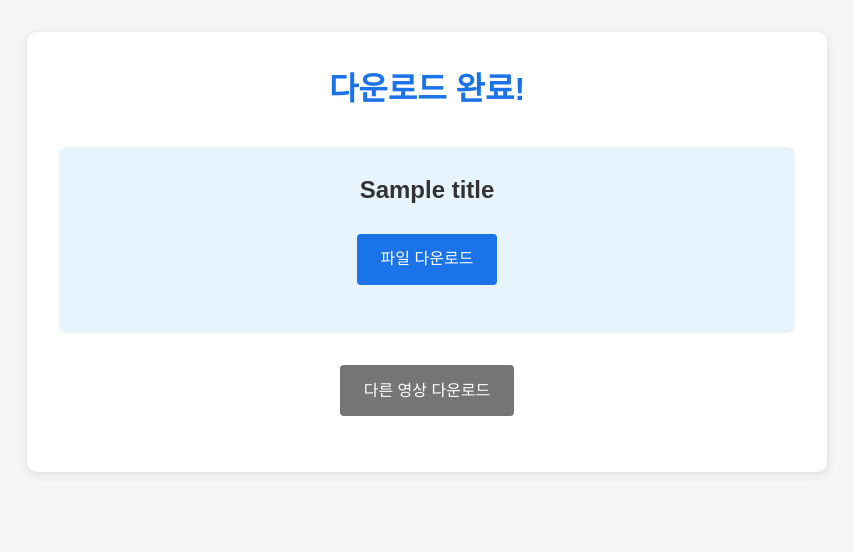
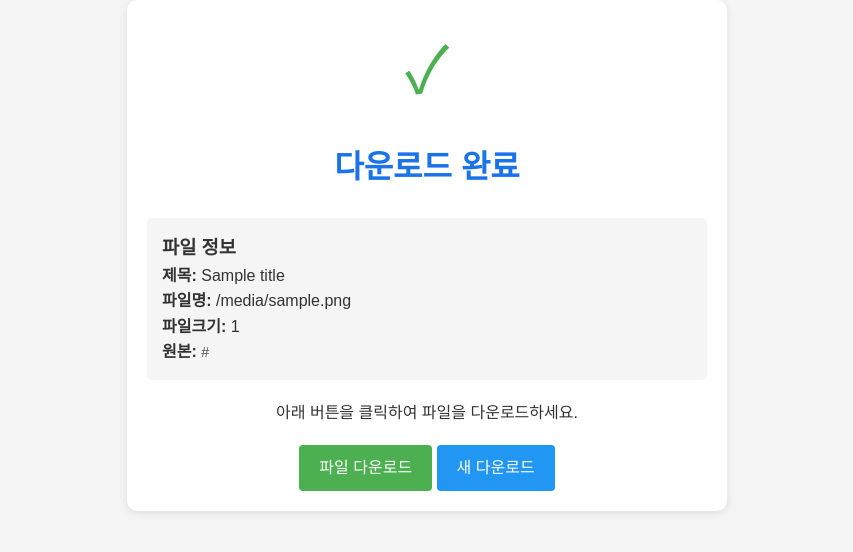
Before and after one commit to raphaelIl/dl-test, a Flask app: template templates/download_result.html in a window 1280 px wide. Shown: the top 552 px of the page, without its empty margins (213-1066 px from the left). Run offline with Flask 3, Linux system fonts and the light colour scheme; the template is opened without the code that fills it: most values are stand-ins (such as "Sample title", 1, 10 or a date in 2020).

Commit message:
Implement download status tracking and enhance user experience with waiting and result pages

```diff
--- a/app.py
+++ b/app.py
@@ -1,5 +1,5 @@
 # TODO(2025.03.23.Sun): celery를 사용하여 비동기로 다운로드 제공할 수 있게 해야할수도
-from flask import Flask, render_template, request, send_file, url_for, redirect
+from flask import Flask, render_template, request, send_file, url_for, redirect, Response
 import yt_dlp
 import os
 import uuid
@@ -11,6 +11,11 @@ from datetime import datetime
 from dotenv import load_dotenv
 from flask_limiter import Limiter
 from flask_limiter.util import get_remote_address
+from concurrent.futures import ThreadPoolExecutor
+from functools import lru_cache
+from werkzeug.utils import secure_filename
+from urllib.parse import quote
+from slugify import slugify  # pip install python-slugify가 필요할 수 있음
 
 # 환경 변수 로드
 load_dotenv()
@@ -22,6 +27,9 @@ DOWNLOAD_FOLDER = os.getenv('DOWNLOAD_FOLDER', 'downloads')
 MAX_FILE_AGE = int(os.getenv('MAX_FILE_AGE', 14))  # 일 단위
 MAX_FILE_SIZE = int(os.getenv('MAX_FILE_SIZE', 2 * 1024 * 1024 * 1024))  # 기본 2GB
 
+# 다운로드 상태를 저장할 딕셔너리
+download_status = {}
+
 # 로깅 설정
 logging.basicConfig(
     filename='app.log',
@@ -29,7 +37,7 @@ logging.basicConfig(
     format='%(asctime)s - %(levelname)s - %(message)s'
 )
 
-# 요청 제한 설정 - 수정된 버전
+# 요청 제한 설정
 limiter = Limiter(
     key_func=get_remote_address,
     default_limits=["200 per day", "50 per hour"]
@@ -39,8 +47,74 @@ limiter.init_app(app)
 if not os.path.exists(DOWNLOAD_FOLDER):
     os.makedirs(DOWNLOAD_FOLDER)
 
+# 스레드 풀 초기화
+executor = ThreadPoolExecutor(max_workers=3)
+
+# URL 정보 캐싱 (재요청 시 빠른 응답)
+@lru_cache(maxsize=100)
+def get_video_info(url):
+    with yt_dlp.YoutubeDL({'quiet': True, 'simulate': True}) as ydl:
+        return ydl.extract_info(url, download=False)
+
+# 비동기 다운로드 함수
+def download_video(video_url, file_id, download_path):
+    try:
+        download_status[file_id] = {'status': 'downloading', 'progress': 0}
+
+        def progress_hook(d):
+            if d['status'] == 'downloading':
+                if 'total_bytes' in d and d['total_bytes'] > 0:
+                    progress = (d['downloaded_bytes'] / d['total_bytes']) * 100
+                elif 'total_bytes_estimate' in d and d['total_bytes_estimate'] > 0:
+                    progress = (d['downloaded_bytes'] / d['total_bytes_estimate']) * 100
+                else:
+                    progress = 0
+                download_status[file_id] = {'status': 'downloading', 'progress': progress}
+            elif d['status'] == 'finished':
+                download_status[file_id] = {'status': 'processing', 'progress': 100}
+
+        ydl_opts = {
+            'format': 'bestvideo[ext=mp4]+bestaudio[ext=m4a]/best[ext=mp4]/best',
+            'merge_output_format': 'mp4',  # 출력 형식을 mp4로 강제 지정
+            'outtmpl': download_path + '/%(title)s.%(ext)s',
+            'noplaylist': True,
+            'retries': 3,
+            'fragment_retries': 3,
+            'socket_timeout': 15,
+            'max_filesize': MAX_FILE_SIZE,
+            'noprogress': True,  # 프로그레스바 비활성화로 메모리 절약
+            'buffersize': 1024,  # 버퍼 크기 조정
+            'http_headers': {
+                'User-Agent': 'Mozilla/5.0 (Windows NT 10.0; Win64; x64) AppleWebKit/537.36 (KHTML, like Gecko) Chrome/91.0.4472.124 Safari/537.36',
+            },
+            'postprocessors': [{
+                'key': 'FFmpegVideoConvertor',
+                'preferedformat': 'mp4',
+            }],
+            'progress_hooks': [progress_hook],
+        }
+
+        # 비디오 정보 추출
+        with yt_dlp.YoutubeDL(ydl_opts) as ydl:
+            info = ydl.extract_info(video_url, download=True)
+            download_status[file_id] = {
+                'status': 'completed',
+                'title': info.get('title', '알 수 없는 제목'),
+                'url': video_url
+            }
+            logging.info(f"다운로드 성공: {info.get('title')} ({video_url})")
+            return info
+    except Exception as e:
+        download_status[file_id] = {'status': 'error', 'error': str(e)}
+        logging.error(f"다운로드 오류 (URL: {video_url}): {str(e)}")
+        return None
+    finally:
+        # 명시적 리소스 정리
+        import gc
+        gc.collect()
+
 @app.route('/', methods=['GET', 'POST'])
-@limiter.limit("5 per minute")
+# @limiter.limit("5 per minute")
 def index():
     if request.method == 'POST':
         video_url = request.form['video_url']
@@ -57,103 +131,164 @@ def index():
             if not os.path.exists(download_path):
                 os.makedirs(download_path)
 
-            ydl_opts = {
-                'format': 'bestvideo[ext=mp4]+bestaudio[ext=m4a]/best[ext=mp4]/best',
-                'merge_output_format': 'mp4',  # 출력 형식을 mp4로 강제 지정
-                'outtmpl': download_path + '/%(title)s.%(ext)s',
-                'noplaylist': True,
-                'retries': 5,
-                'fragment_retries': 5,
-                'socket_timeout': 30,
-                'max_filesize': MAX_FILE_SIZE,
-                'http_headers': {
-                    'User-Agent': 'Mozilla/5.0 (Windows NT 10.0; Win64; x64) AppleWebKit/537.36 (KHTML, like Gecko) Chrome/91.0.4472.124 Safari/537.36',
-                    'Accept': 'text/html,application/xhtml+xml,application/xml;q=0.9,image/webp,*/*;q=0.8',
-                },
-                'postprocessors': [{
-                    'key': 'FFmpegVideoConvertor',
-                    'preferedformat': 'mp4',
-                }],
-            }
+            # 별도 스레드에서 다운로드 시작
+            executor.submit(download_video, video_url, file_id, download_path)
 
-            # 비디오 정보 추출
-            with yt_dlp.YoutubeDL(ydl_opts) as ydl:
-                info = ydl.extract_info(video_url, download=True)
-                video_title = info.get('title', 'video')
-                video_ext = info.get('ext', 'mp4')
+            # 다운로드 대기 페이지로 리다이렉트
+            return redirect(url_for('download_waiting', file_id=file_id))
 
-                # 로그 기록
-                logging.info(f"다운로드 성공: {video_title} ({video_url})")
-
-                # 다운로드 결과 페이지로 리다이렉트 (파일 ID만 전달)
-                return redirect(url_for('download_result', file_id=file_id, title=video_title))
-
-        except yt_dlp.utils.DownloadError as e:
-            error_msg = str(e)
-            logging.error(f"다운로드 오류 (URL: {video_url}): {error_msg}")
-
-            if "Connection reset by peer" in error_msg:
-                return render_template('index.html', error='접근이 제한된 사이트이거나 서버 접속이 차단되었습니다. 다른 URL을 시도해보세요.')
-            elif "unavailable" in error_msg.lower() or "not available" in error_msg.lower():
-                return render_template('index.html', error='영상을 찾을 수 없거나 제공자에 의해 제한된 콘텐츠입니다.')
-            else:
-                return render_template('index.html', error=f'다운로드 중 오류가 발생했습니다: {error_msg}')
         except Exception as e:
             logging.error(f"예상치 못한 오류 (URL: {video_url}): {str(e)}", exc_info=True)
             return render_template('index.html', error=f'다운로드 중 오류가 발생했습니다: {str(e)}')
 
-    return render_template('index.html')
+    return render_template('index.html', max_file_size_gb=MAX_FILE_SIZE/(1024*1024*1024))
+
+@app.route('/download-waiting/<file_id>')
+def download_waiting(file_id):
+    # file_id의 유효성 검증
+    if not re.match(r'^[0-9a-f\-]+$', file_id):
+        logging.warning(f"유효하지 않은 file_id 접근 시도: {file_id}")
+        return redirect(url_for('index'))
+
+    status = download_status.get(file_id, {'status': 'unknown'})
+
+    if status['status'] == 'completed':
+        return redirect(url_for('download_result', file_id=file_id, title=status.get('title', '다운로드 완료'), url=status.get('url', '')))
+
+    return render_template('download_waiting.html', file_id=file_id, status=status)
+
+@app.route('/check-status/<file_id>')
+def check_status(file_id):
+    if not re.match(r'^[0-9a-f\-]+$', file_id):
+        logging.warning(f"유효하지 않은 file_id 상태 확인 시도: {file_id}")
+        return {'status': 'error', 'error': '유효하지 않은 파일 ID'}
+
+    status = download_status.get(file_id, {'status': 'unknown'})
+    logging.info(f"상태 확인 요청: {file_id}, 현재 상태: {status}")
+    return status
 
 @app.route('/download-result')
 def download_result():
     file_id = request.args.get('file_id')
     title = request.args.get('title')
+    url = request.args.get('url', '')
 
     if not file_id:
         return redirect(url_for('index'))
 
-    # file_id의 유효성 검증 (악의적인 경로 탐색 방지)
+    # file_id의 유효성 검증
     if not re.match(r'^[0-9a-f\-]+$', file_id):
         logging.warning(f"유효하지 않은 file_id 접근 시도: {file_id}")
         return redirect(url_for('index'))
 
     download_path = os.path.join(DOWNLOAD_FOLDER, file_id)
 
+    # 파일 존재 확인 및 파일 경로 가져오기
     if not os.path.exists(download_path):
-        return redirect(url_for('index'))
+        logging.error(f"다운로드 경로를 찾을 수 없음: {download_path}")
+        return render_template('index.html', error="다운로드 파일을 찾을 수 없습니다.")
 
-    # 폴더 내 첫 번째 파일을 찾음
+    # 폴더 내 모든 파일 확인
     files = os.listdir(download_path)
+    logging.info(f"다운로드 폴더({file_id})의 파일 목록: {files}")
+
+    # 파일이 없는 경우
     if not files:
-        return redirect(url_for('index'))
+        logging.error(f"다운로드 폴더에 파일이 없음: {download_path}")
+        return render_template('index.html', error="다운로드된 파일이 없습니다.")
 
-    return render_template('download_result.html', title=title, file_id=file_id)
+    # 실제 파일 정보 확인
+    file_name = files[0]
+    file_path = os.path.join(download_path, file_name)
+    file_size = os.path.getsize(file_path) if os.path.isfile(file_path) else 0
+
+    # 파일 크기를 읽기 쉬운 형태로 변환
+    def readable_size(size_bytes):
+        if size_bytes < 1024:
+            return f"{size_bytes} B"
+        elif size_bytes < 1024 * 1024:
+            return f"{size_bytes / 1024:.1f} KB"
+        elif size_bytes < 1024 * 1024 * 1024:
+            return f"{size_bytes / (1024 * 1024):.1f} MB"
+        else:
+            return f"{size_bytes / (1024 * 1024 * 1024):.2f} GB"
+
+    file_size_readable = readable_size(file_size)
+
+    # 다운로드 성공 페이지 렌더링
+    return render_template('download_result.html',
+                           title=title,
+                           file_id=file_id,
+                           url=url,
+                           file_name=file_name,
+                           file_size=file_size_readable)
+
+def slugify(text):
+    """유니코드 텍스트를 URL 및 파일명에 안전한 ASCII 문자열로 변환"""
+    import re
+    import unicodedata
+
+    # 유니코드 정규화
+    text = unicodedata.normalize('NFKD', text)
+    # ASCII로 변환 가능한 문자만 남기고 나머지는 제거
+    text = re.sub(r'[^\w\s-]', '', text).strip().lower()
+    # 공백을 하이픈으로 변환
+    text = re.sub(r'[-\s]+', '-', text)
+
+    # 비어있으면 기본값 제공
+    if not text:
+        text = 'download'
+
+    return text
 
 @app.route('/download-file/<file_id>')
 def download_file(file_id):
-    # file_id의 유효성 검증
-    if not re.match(r'^[0-9a-f\-]+$', file_id):
-        logging.warning(f"유효하지 않은 file_id 다운로드 시도: {file_id}")
-        return redirect(url_for('index'))
+    try:
+        logging.info(f"파일 다운로드 시작: {file_id}")
 
-    download_path = os.path.join(DOWNLOAD_FOLDER, file_id)
+        # file_id 유효성 검증
+        if not re.match(r'^[0-9a-f\-]+$', file_id):
+            logging.warning(f"유효하지 않은 file_id 다운로드 시도: {file_id}")
+            return render_template('index.html', error="유효하지 않은 파일 ID입니다.")
 
-    if not os.path.exists(download_path):
-        return redirect(url_for('index'))
+        download_path = os.path.join(DOWNLOAD_FOLDER, file_id)
 
-    # 폴더 내 첫 번째 파일을 찾음
-    files = os.listdir(download_path)
-    if not files:
-        return redirect(url_for('index'))
+        if not os.path.exists(download_path):
+            logging.error(f"다운로드 경로를 찾을 수 없음: {download_path}")
+            return render_template('index.html', error="다운로드 파일을 찾을 수 없습니다.")
 
-    file_path = os.path.join(download_path, files[0])
+        files = os.listdir(download_path)
+        if not files:
+            logging.error(f"다운로드 폴더에 파일이 없음: {download_path}")
+            return render_template('index.html', error="다운로드된 파일이 없습니다.")
 
-    # 파일이 아니라 디렉토리인 경우 방지
-    if not os.path.isfile(file_path):
-        return redirect(url_for('index'))
+        filename = files[0]
+        file_path = os.path.join(download_path, filename)
 
-    logging.info(f"파일 다운로드: {file_id} - {os.path.basename(file_path)}")
-    return send_file(file_path, as_attachment=True)
+        if not os.path.isfile(file_path):
+            logging.error(f"파일이 아닌 경로: {file_path}")
+            return render_template('index.html', error="유효하지 않은 파일입니다.")
+
+        logging.info(f"파일 다운로드 제공: {file_id} - {filename}")
+
+        # 안전한 ASCII 파일명 생성
+        safe_filename = f"download-{file_id}.mp4"
+
+        # RFC 6266에 따라 파일명 인코딩
+        response = send_file(
+            file_path,
+            as_attachment=True,
+            mimetype='video/mp4'
+        )
+
+        # UTF-8로 인코딩된 파일명을 포함한 Content-Disposition 헤더 설정
+        encoded_filename = quote(filename)
+        response.headers["Content-Disposition"] = f"attachment; filename=\"{safe_filename}\"; filename*=UTF-8''{encoded_filename}"
+
+        return response
+    except Exception as e:
+        logging.error(f"파일 다운로드 중 오류: {str(e)}", exc_info=True)
+        return render_template('index.html', error=f"파일 다운로드 중 오류가 발생했습니다: {str(e)}")
 
 # 오래된 파일 정리 함수
 def clean_old_files():
@@ -164,15 +299,19 @@ def clean_old_files():
         for folder_name in os.listdir(DOWNLOAD_FOLDER):
             folder_path = os.path.join(DOWNLOAD_FOLDER, folder_name)
             if os.path.isdir(folder_path):
-                folder_time = datetime.fromtimestamp(os.path.getctime(folder_path))
-                if (now - folder_time).days > MAX_FILE_AGE:
-                    try:
-                        for file in os.listdir(folder_path):
-                            os.remove(os.path.join(folder_path, file))
-                        os.rmdir(folder_path)
-                        cleaned_count += 1
-                    except Exception as e:
-                        logging.error(f"파일 정리 중 오류: {str(e)}")
+                folder_creation_time = datetime.fromtimestamp(os.path.getctime(folder_path))
+                days_old = (now - folder_creation_time).days
+
+                if days_old > MAX_FILE_AGE:
+                    # 폴더 내 모든 파일 삭제
+                    for file_name in os.listdir(folder_path):
+                        file_path = os.path.join(folder_path, file_name)
+                        if os.path.isfile(file_path):
+                            os.remove(file_path)
+
+                    # 폴더 삭제
+                    os.rmdir(folder_path)
+                    cleaned_count += 1
 
         logging.info(f"파일 정리 완료: {cleaned_count}개 폴더 삭제됨")
     except Exception as e:
@@ -189,6 +328,23 @@ def schedule_cleaning():
             logging.error(f"예약된 파일 정리 중 오류: {str(e)}")
             time.sleep(3600)  # 오류 발생 시 1시간 후 재시도
 
+# 오래된 상태 정보 정리
+def clean_status_dict():
+    while True:
+        try:
+            now = datetime.now()
+            for file_id in list(download_status.keys()):
+                status_age = (now - datetime.fromtimestamp(os.path.getctime(os.path.join(DOWNLOAD_FOLDER, file_id)))).days if os.path.exists(os.path.join(DOWNLOAD_FOLDER, file_id)) else MAX_FILE_AGE + 1
+
+                if status_age > MAX_FILE_AGE:
+                    del download_status[file_id]
+
+            # 1시간마다 실행
+            time.sleep(3600)
+        except Exception as e:
+            logging.error(f"상태 정보 정리 중 오류: {str(e)}")
+            time.sleep(600)  # 오류 발생 시 10분 후 재시도
+
 # 애플리케이션 초기화 함수
 def init_app():
     # 서버 시작 시 오래된 파일 정리
@@ -199,6 +355,11 @@ def init_app():
     cleaning_thread.daemon = True
     cleaning_thread.start()
 
+    # 상태 정보 정리 스레드
+    status_cleaning_thread = threading.Thread(target=clean_status_dict)
+    status_cleaning_thread.daemon = True
+    status_cleaning_thread.start()
+
 # 애플리케이션 초기화 (Gunicorn에서 사용)
 init_app()
 
--- a/templates/download_result.html
+++ b/templates/download_result.html
@@ -5,15 +5,75 @@
     <meta name="viewport" content="width=device-width, initial-scale=1.0">
     <title>다운로드 완료</title>
     <link rel="stylesheet" href="{{ url_for('static', filename='style.css') }}">
+    <style>
+        .container {
+            max-width: 600px;
+            margin: 0 auto;
+            padding: 20px;
+            text-align: center;
+        }
+        .file-info {
+            margin: 20px 0;
+            padding: 15px;
+            background-color: #f5f5f5;
+            border-radius: 5px;
+            text-align: left;
+        }
+        .file-url {
+            word-break: break-all;
+            font-size: 0.9em;
+            color: #555;
+            max-width: 100%;
+            text-overflow: ellipsis;
+            overflow: hidden;
+        }
+        .btn {
+            background-color: #4CAF50;
+            color: white;
+            padding: 10px 20px;
+            border: none;
+            border-radius: 4px;
+            cursor: pointer;
+            font-size: 16px;
+            margin-top: 20px;
+            text-decoration: none;
+            display: inline-block;
+        }
+        .btn:hover {
+            background-color: #45a049;
+        }
+        .btn-blue {
+            background-color: #2196F3;
+        }
+        .btn-blue:hover {
+            background-color: #0b7dda;
+        }
+        .success-icon {
+            font-size: 64px;
+            color: #4CAF50;
+            margin-bottom: 20px;
+        }
+    </style>
 </head>
 <body>
 <div class="container">
-    <h1>다운로드 완료!</h1>
-    <div class="download-info">
-        <h2>{{ title }}</h2>
-        <a href="{{ url_for('download_file', file_id=file_id) }}" class="download-btn">파일 다운로드</a>
+    <div class="success-icon">✓</div>
+    <h1>다운로드 완료</h1>
+
+    <div class="file-info">
+        <h3>파일 정보</h3>
+        <p><strong>제목:</strong> {{ title }}</p>
+        <p><strong>파일명:</strong> {{ file_name }}</p>
+        <p><strong>파일크기:</strong> {{ file_size }}</p>
+        {% if url %}
+        <p><strong>원본:</strong> <span class="file-url" title="{{ url }}">{{ url }}</span></p>
+        {% endif %}
     </div>
-    <a href="{{ url_for('index') }}" class="back-btn">다른 영상 다운로드</a>
+
+    <p>아래 버튼을 클릭하여 파일을 다운로드하세요.</p>
+
+    <a href="/download-file/{{ file_id }}" class="btn">파일 다운로드</a>
+    <a href="/" class="btn btn-blue">새 다운로드</a>
 </div>
 </body>
 </html>
```
Also changed, not shown: templates/download_waiting.html (added, +152 -0 lines).
